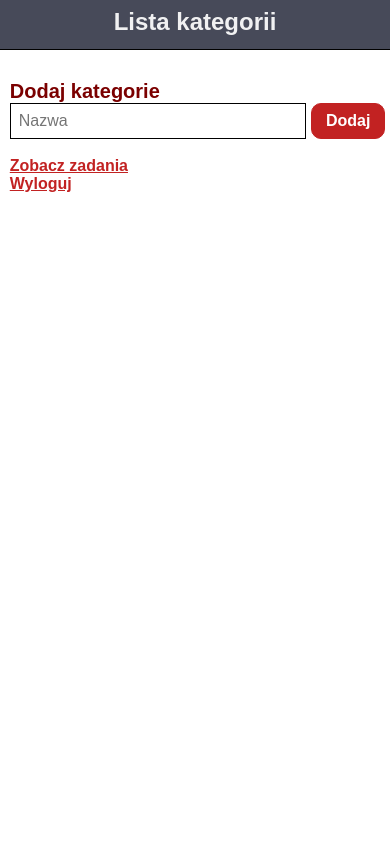
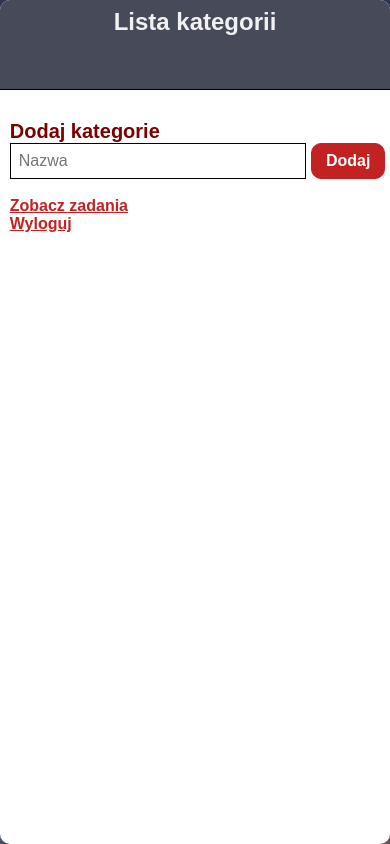
Before and after one commit to BartoszSkowyra22/PAI2_Project, a PHP site: template view/course_list.php in a window 390 px wide. Run offline with PHP 8.4, Linux system fonts and the light colour scheme; the template is opened without the code that fills it, so the values that code supplies are empty.

Commit message:
CSS changes

```diff
--- a/sass/_base.scss
+++ b/sass/_base.scss
@@ -20,6 +20,7 @@ body {
   max-width: 800px;
   min-height: 100vh;
   overflow-y: hidden;
+  border-radius: 10px;
   @include flexStart;
   flex-direction: column;
   @include mq(800px) {
--- a/sass/_list.scss
+++ b/sass/_list.scss
@@ -42,6 +42,11 @@
     flex-direction: row;
   }
 }
+@media screen and (max-width: 768px) {
+  .list__header {
+    max-height: 90px;
+  }
+}
 
 .list__header h1 {
   font-size: 1.5rem;
--- a/sass/main.css
+++ b/sass/main.css
@@ -25,6 +25,7 @@ body {
   max-width: 800px;
   min-height: 100vh;
   overflow-y: hidden;
+  border-radius: 10px;
   display: flex;
   justify-content: flex-start;
   align-items: center;
@@ -115,6 +116,11 @@ a:hover {
   }
 }
 
+@media screen and (max-width: 768px) {
+  .list__header {
+    max-height: 90px;
+  }
+}
 .list__header h1 {
   font-size: 1.5rem;
 }
```
Also changed, not shown: 1 other file.
